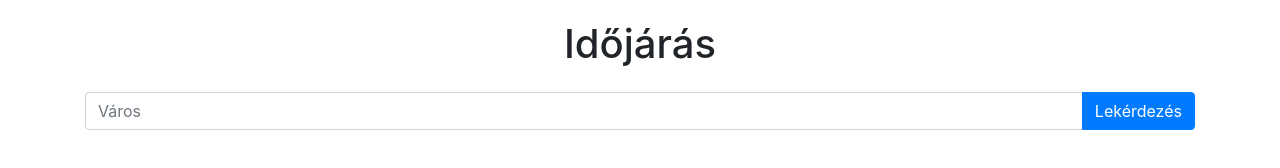
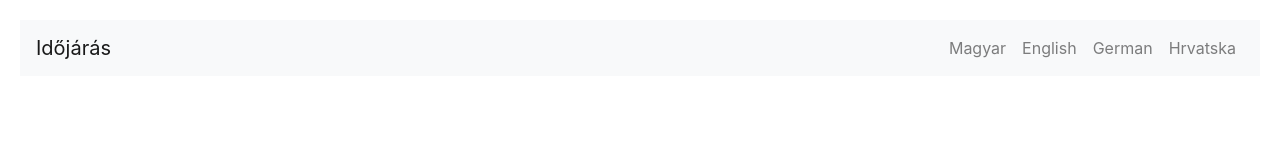
Before and after one commit to QuaternionDev/weather.github.io, a plain HTML site: page index.html in a window 1280 px wide. Drawn offline with nearby package versions, Linux system fonts and the light colour scheme.

Commit message:
Main Code
Added some fixes and a language selector

```diff
--- a/index.html
+++ b/index.html
@@ -1,7 +1,7 @@
 <!DOCTYPE html>
 <html>
 <head>
-  <title>Időjárás</title>
+  <title>Weather</title>
   <link rel="stylesheet" href="https://stackpath.bootstrapcdn.com/bootstrap/4.5.0/css/bootstrap.min.css">
   <style>
     body {
@@ -14,19 +14,26 @@
   </style>
 </head>
 <body>
-  <div class="container">
-    <h1 class="text-center mb-4">Időjárás</h1>
-
-    <div class="weather-container">
-      <div class="input-group mb-3">
-        <input type="text" id="city-input" class="form-control" placeholder="Város">
-        <div class="input-group-append">
-          <button class="btn btn-primary" type="button" onclick="getWeather()">Lekérdezés</button>
-        </div>
-      </div>
-      <div id="weather-info" class="text-center"></div>
+  <nav class="navbar navbar-expand-lg navbar-light bg-light">
+    <a class="navbar-brand" href="#">Időjárás</a>
+    <div class="collapse navbar-collapse" id="navbarNav">
+      <ul class="navbar-nav ml-auto">
+        <li class="nav-item">
+          <a class="nav-link" href="#" onclick="changeLanguage('hu')">Magyar</a>
+        </li>
+        <li class="nav-item">
+          <a class="nav-link" href="#" onclick="changeLanguage('en')">English</a>
+        </li>
+        <li class="nav-item">
+          <a class="nav-link" href="#" onclick="changeLanguage('de')">German</a>
+        </li>
+        <li class="nav-item">
+          <a class="nav-link" href="#" onclick="changeLanguage('hr')">Hrvatska</a>
+        </li>
+      </ul>
     </div>
-  </div>
+  </nav>
+</body>
 
   <script>
     function getWeather() {
@@ -59,6 +66,11 @@
           console.log(error);
         });
     }
+
+    function changeLanguage(Language){
+      var html = documents.getElementsByTagName('html')[0]
+      html.setAttribute('lang', language)
+    }
   </script>
 </body>
 </html>
```
